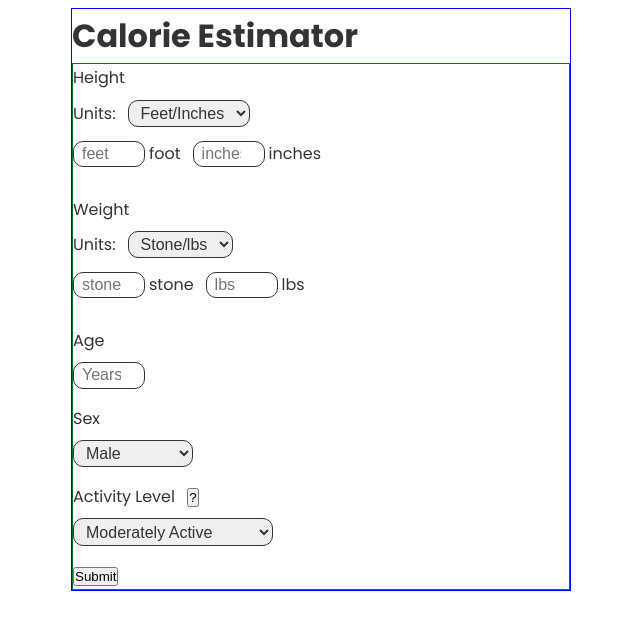
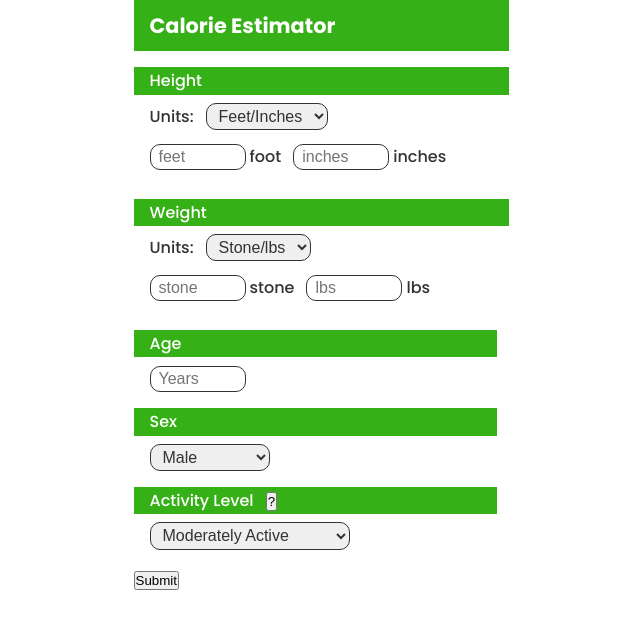
Before and after one commit to lewisRotchell/calorie-estimator-v2, a React (Create React App) app: page / in a window 1280 px wide. Shown: the top 630 px of the page, without its empty margins (319-959 px from the left). Built offline with nearby package versions, Linux system fonts and the light colour scheme.

Commit message:
Added styling

```diff
--- a/src/assets/App.scss
+++ b/src/assets/App.scss
@@ -15,7 +15,7 @@ body {
   line-height: 1.7;
   color: #333;
   font-size: 1rem;
-  padding: 0.5rem;
+  // padding: 0.5rem;
   box-sizing: border-box;
 }
 
--- a/src/assets/_mixins.scss
+++ b/src/assets/_mixins.scss
@@ -1,3 +1,10 @@
+// First Break point
+@mixin firstBreakPoint {
+  @media (min-width: 295px) {
+    @content;
+  }
+}
+
 /* Mobile */
 @mixin mobile {
   @media (min-width: 375px) {
--- /dev/null
+++ b/src/assets/_variables.scss
@@ -0,0 +1 @@
+$primary: #36b017;
--- a/src/components/CalorieContainer.module.scss
+++ b/src/components/CalorieContainer.module.scss
@@ -1,19 +1,37 @@
+@import "../assets/mixins";
+@import "../assets/variables";
+
 .calorieContainer {
-  max-width: 500px;
+  max-width: 375px;
   margin: 0 auto;
-  border: 1px solid blue;
+
+  // border: 1px solid blue;
   //Use these styles on tablet an up!
   // border: 1px solid red;
   // padding: 0.5rem;
+  h1 {
+    font-size: 1.3rem;
+
+    background-color: $primary;
+    width: 100%;
+
+    color: #fff;
+    padding: 0.5rem 1rem;
+  }
 }
 
 .calorieSubContainer {
   position: relative;
   width: 100%;
   overflow: hidden;
-  border: 1px solid green;
+
+  // border: 1px solid green;
 }
 
 .showActivityBtn {
   margin-top: 1.3rem;
 }
+
+.divider {
+  height: 1rem;
+}
--- a/src/components/CalorieContainer.tsx
+++ b/src/components/CalorieContainer.tsx
@@ -24,6 +24,7 @@ const CalorieContainer = () => {
       <header>
         <h1 className="">Calorie Estimator</h1>
       </header>
+      <div className={classes.divider}></div>
       <div className={classes.calorieSubContainer}>
         {!showActivities && (
           <CalorieForm
--- a/src/components/CalorieForm.module.scss
+++ b/src/components/CalorieForm.module.scss
@@ -1,4 +1,5 @@
 @import "../assets/mixins";
+@import "../assets/variables";
 
 .calorieForm {
   animation: fadeInAnimation ease 700ms;
@@ -20,18 +21,29 @@
     margin-bottom: 1rem;
 
     p {
-      margin-right: 0.5rem;
       margin-bottom: 0.5rem;
+      background-color: $primary;
+      color: #fff;
+      font-weight: 500;
+      margin-right: 0;
+      width: 100%;
+      @include firstBreakPoint {
+        padding: 0 1rem;
+      }
     }
 
     input {
       margin-right: 0.25rem;
       font-size: 1rem;
+      @include mobile {
+        width: 6rem;
+      }
     }
 
     label {
       font-size: 1rem;
       margin-right: 0.75rem;
+      font-weight: 500;
     }
 
     select {
@@ -45,6 +57,9 @@
 
     &__bottom {
       margin-bottom: 0.8rem;
+      @include firstBreakPoint {
+        padding: 0 1rem;
+      }
     }
 
     .sexSelect {
@@ -60,16 +75,32 @@
       display: flex;
       flex-direction: column;
       margin-bottom: 0.5rem;
+      background-color: $primary;
+      color: #fff;
+      @include firstBreakPoint {
+        padding: 0 1rem;
+      }
     }
 
     .activityLevel {
       font-size: 1rem;
       display: inline;
       margin-bottom: 0.5rem;
+      background-color: $primary;
+      color: #fff;
+      @include firstBreakPoint {
+        padding: 0 1rem;
+      }
 
       button {
         margin-left: 0.5rem;
       }
     }
   }
+
+  .formInputs {
+    @include firstBreakPoint {
+      padding: 0 1rem;
+    }
+  }
 }
--- a/src/components/CalorieForm.tsx
+++ b/src/components/CalorieForm.tsx
@@ -41,6 +41,7 @@ const CalorieForm: React.FC<Props> = ({
         <div className={classes.formControl}>
           <div className={classes.formControl__top}>
             <p className="">Height</p>
+            <div className={classes.formInputs}>
               <label htmlFor="heightUnits">Units:</label>
               <select
                 // tabIndex={-1}
@@ -54,9 +55,11 @@ const CalorieForm: React.FC<Props> = ({
                 <option value="cm">cm</option>
               </select>
             </div>
+          </div>
 
           {values.heightMetrics === "cm" ? (
             <div className={classes.formControl__bottom}>
+              <div className={classes.formInputs}>
                 <label>
                   <input
                     className=""
@@ -73,6 +76,7 @@ const CalorieForm: React.FC<Props> = ({
                   />
                   cm
                 </label>
+              </div>
             </div>
           ) : (
             <div className={classes.formControl__bottom}>
@@ -107,6 +111,7 @@ const CalorieForm: React.FC<Props> = ({
         <div className={classes.formControl}>
           <div className={classes.formControl__top}>
             <p>Weight</p>
+            <div className={classes.formInputs}>
               <label htmlFor="weightUnits">Units:</label>
               <select
                 className=""
@@ -118,6 +123,7 @@ const CalorieForm: React.FC<Props> = ({
                 <option value="stoneAndPounds">Stone/lbs</option>
                 <option value="kg">kg</option>
               </select>
+            </div>
           </div>
 
           {values.weightMetrics === "kg" ? (
@@ -170,6 +176,7 @@ const CalorieForm: React.FC<Props> = ({
           <label className={classes.formSubtitle} htmlFor="age">
             Age
           </label>
+          <div className={classes.formInputs}>
             <input
               onChange={handleChangeNum}
               value={values.age || ""}
@@ -180,11 +187,13 @@ const CalorieForm: React.FC<Props> = ({
               name="age"
             />
           </div>
+        </div>
         {/* sex */}
         <div className={classes.formControl}>
           <label className={classes.formSubtitle} htmlFor="sex">
             Sex
           </label>
+          <div className={classes.formInputs}>
             <select
               onChange={handleChangeString}
               value={values.sex}
@@ -196,12 +205,13 @@ const CalorieForm: React.FC<Props> = ({
               <option value="female">Female</option>
             </select>
           </div>
+        </div>
         {/* activity level */}
         <div className={classes.formControl}>
           <label className={classes.activityLevel} htmlFor="activityLevel">
             Activity Level <button onClick={handleShowActivities}>?</button>
           </label>
-
+          <div className={classes.formInputs}>
             <select
               onChange={handleChangeString}
               value={values.activityLevel}
@@ -216,6 +226,7 @@ const CalorieForm: React.FC<Props> = ({
               <option value={1.9}>Extra Active</option>
             </select>
           </div>
+        </div>
       </form>
 
       {/* <button className="" type="submit" form="calorieForm">
--- a/src/components/CalorieResults.module.scss
+++ b/src/components/CalorieResults.module.scss
@@ -1,16 +1,7 @@
+@import "../assets/mixins";
+@import "../assets/variables";
+
 .calorieResults {
-  // animation: fadeInAnimation ease 700ms;
-  // animation-iteration-count: 1;
-  // animation-fill-mode: forwards;
-
-  // @keyframes fadeInAnimation {
-  //   0% {
-  //     opacity: 0;
-  //   }
-  //   100% {
-  //     opacity: 1;
-  //   }
-  // }
   position: absolute;
   top: 0;
   width: 100%;
@@ -22,5 +13,6 @@
 .active {
   left: 0;
   transition: 350ms;
+
   // border: 1px solid grey;
 }
```
Lines whose indentation alone changed are shown as unchanged.
